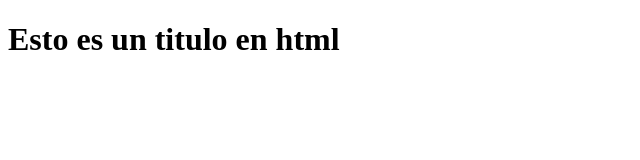
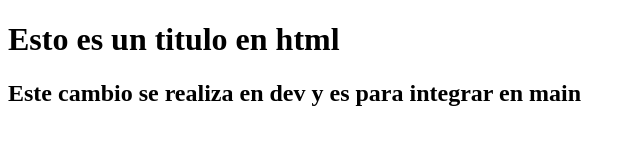
Before and after one commit to M4rian4P14/Repositorio1, a plain HTML site: page index.html in a window 1280 px wide. Shown: the whole page, without its empty margins (0-640 px from the left). Drawn offline with Linux system fonts and the light colour scheme.

Commit message:
cambio en dev

```diff
--- a/index.html
+++ b/index.html
@@ -8,5 +8,6 @@
 </head>
 <body>
     <h1>Esto es un titulo en html</h1>
+    <h2>Este cambio se realiza en dev y es para integrar en main</h2>
 </body>
 </html>
```
